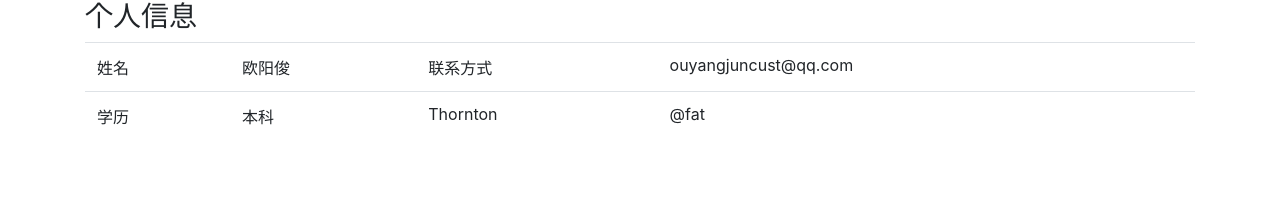
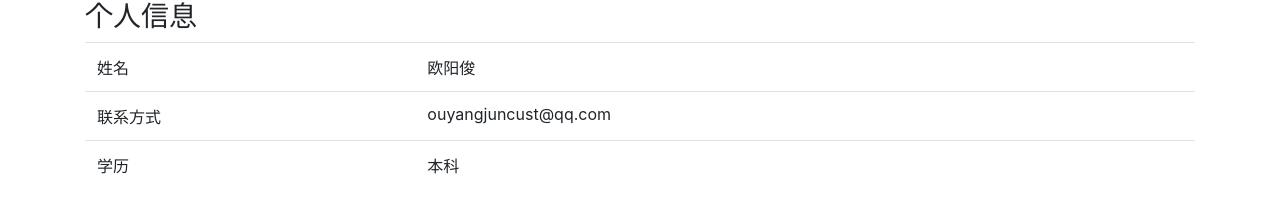
Before and after one commit to oyjjpp/oyjjpp.github.io, a plain HTML site: page index.html in a window 1280 px wide. Drawn offline with nearby package versions, Linux system fonts and the light colour scheme.

Commit message:
Update index.html

```diff
--- a/index.html
+++ b/index.html
@@ -7,19 +7,19 @@
 <div class="container">
   <h3>个人信息</h3>
 
-<table class="table">
+  <table class="table">
   <tbody>
     <tr>
       <td>姓名</td>
       <td>欧阳俊</td>
+    </tr>
+    <tr>
       <td>联系方式</td>
       <td>ouyangjuncust@qq.com</td>
     </tr>
     <tr>
       <td>学历</td>
       <td>本科</td>
-      <td>Thornton</td>
-      <td>@fat</td>
     </tr>
   </tbody>
 </table>
```
